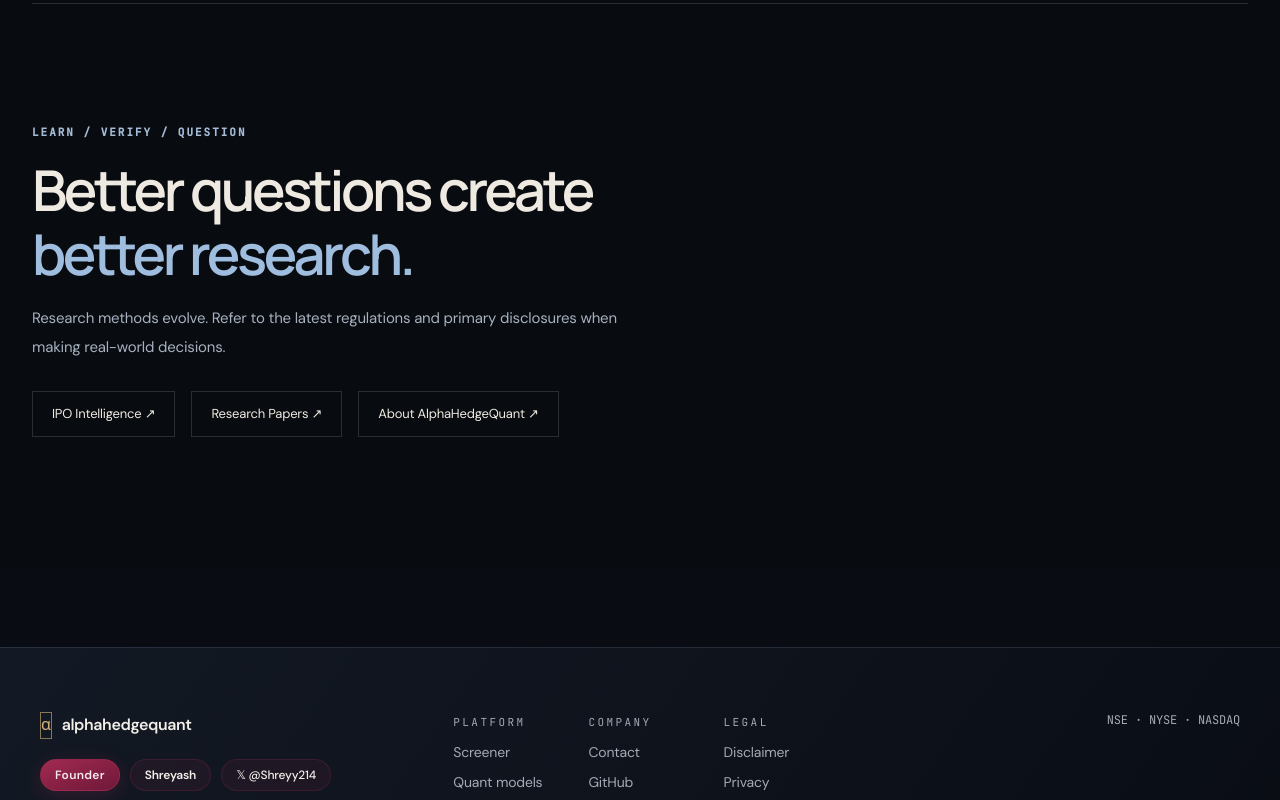
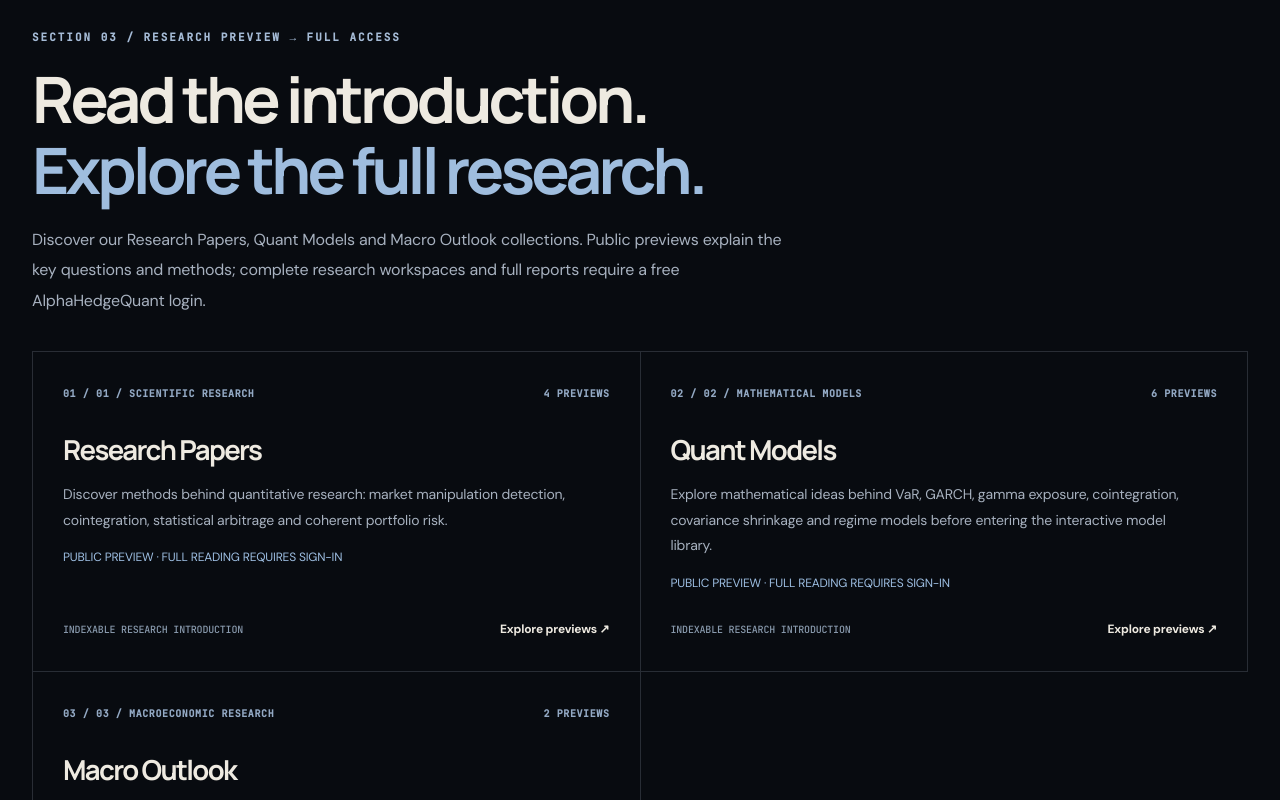
Before and after one commit to alphahedgequant/website, a Next.js app in the folder alphahedgequant/: page /library in a window 1280 px wide. Shown: the part 4220-5020 px from the top of the page. Built offline with nearby package versions, Linux system fonts and the light colour scheme; no server answers; a web font is replaced by a local one.

Commit message:
seo(research): connect public preview collections, internal links and sitemap without exposing full content

```diff
--- a/alphahedgequant/app/library/page.jsx
+++ b/alphahedgequant/app/library/page.jsx
@@ -1,5 +1,6 @@
 import Link from "next/link";
 import {LIBRARY_PUBLISHED,RESEARCH_LIBRARY,RESEARCH_CATEGORIES} from "@/lib/publicResearchLibrary.mjs";
+import {PUBLIC_RESEARCH_SERIES,RESEARCH_PREVIEWS} from "@/lib/publicResearchPreviews.mjs";
 import "./library.css";
 
 export const metadata={
@@ -68,6 +69,20 @@ export default function LibraryHome(){
     <div className="rl-heading"><div><p className="rl-eyebrow">SECTION 02 / MATHEMATICAL FINANCE</p><h2>Quantitative <em>Finance.</em></h2><p>{RESEARCH_CATEGORIES[1].summary}</p></div><Link href="/learn">Explore the learning lab <span aria-hidden="true">↗</span></Link></div>
     <div className="rl-cards">{quant.map((x,i)=><ResearchCard key={x.slug} item={x} index={i}/>)}</div>
   </section>
+  <section className="rl-shell" aria-labelledby="rl-depth-heading" style={{paddingTop:"95px",paddingBottom:"55px",borderTop:"1px solid var(--rl-line)"}}>
+    <p className="rl-eyebrow">SECTION 03 / RESEARCH PREVIEW → FULL ACCESS</p>
+    <h2 id="rl-depth-heading" style={{fontSize:"clamp(38px,5vw,68px)",fontWeight:650,margin:"17px 0 19px",lineHeight:1.12}}>Read the introduction.<br/><em>Explore the full research.</em></h2>
+    <p style={{fontSize:"16px",lineHeight:1.9,color:"var(--rl-muted)",maxWidth:"760px"}}>Discover our Research Papers, Quant Models and Macro Outlook collections. Public previews explain the key questions and methods; complete research workspaces and full reports require a free AlphaHedgeQuant login.</p>
+    <div className="rl-cards" style={{marginTop:"35px",borderTop:"1px solid var(--rl-line)"}}>
+      {PUBLIC_RESEARCH_SERIES.map((item,i)=><article className="rl-card" key={item.id}>
+       <div className="rl-card-top"><span>0{i+1} / {item.eyebrow}</span><span>{RESEARCH_PREVIEWS.filter(x=>x.series===item.id).length} PREVIEWS</span></div>
+       <h3><Link href={"/library/series/"+item.id}>{item.title}</Link></h3>
+       <p>{item.summary}</p>
+       <p style={{fontSize:"12px",marginTop:"14px",color:"#9ebfe3"}}>PUBLIC PREVIEW · FULL READING REQUIRES SIGN-IN</p>
+       <div className="rl-card-bottom"><span>INDEXABLE RESEARCH INTRODUCTION</span><Link href={"/library/series/"+item.id}>Explore previews ↗</Link></div>
+      </article>)}
+    </div>
+  </section>
   <section className="rl-end rl-shell"><p className="rl-eyebrow">LEARN / VERIFY / QUESTION</p><h2>Better questions create<br/><em>better research.</em></h2><p>Research methods evolve. Refer to the latest regulations and primary disclosures when making real-world decisions.</p><div><Link href="/ipo">IPO Intelligence ↗</Link><Link href="/research">Research Papers ↗</Link><Link href="/about">About AlphaHedgeQuant ↗</Link></div></section>
  </div>;
 }
```
